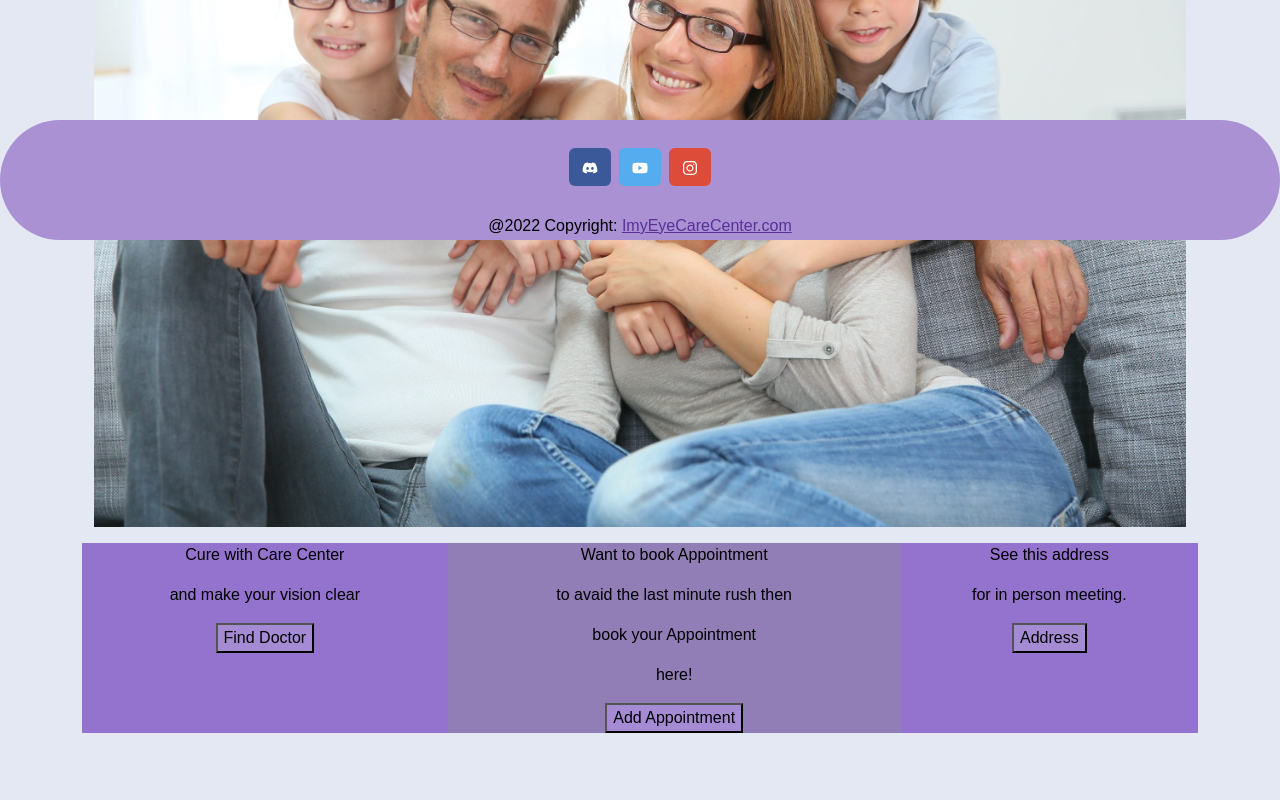
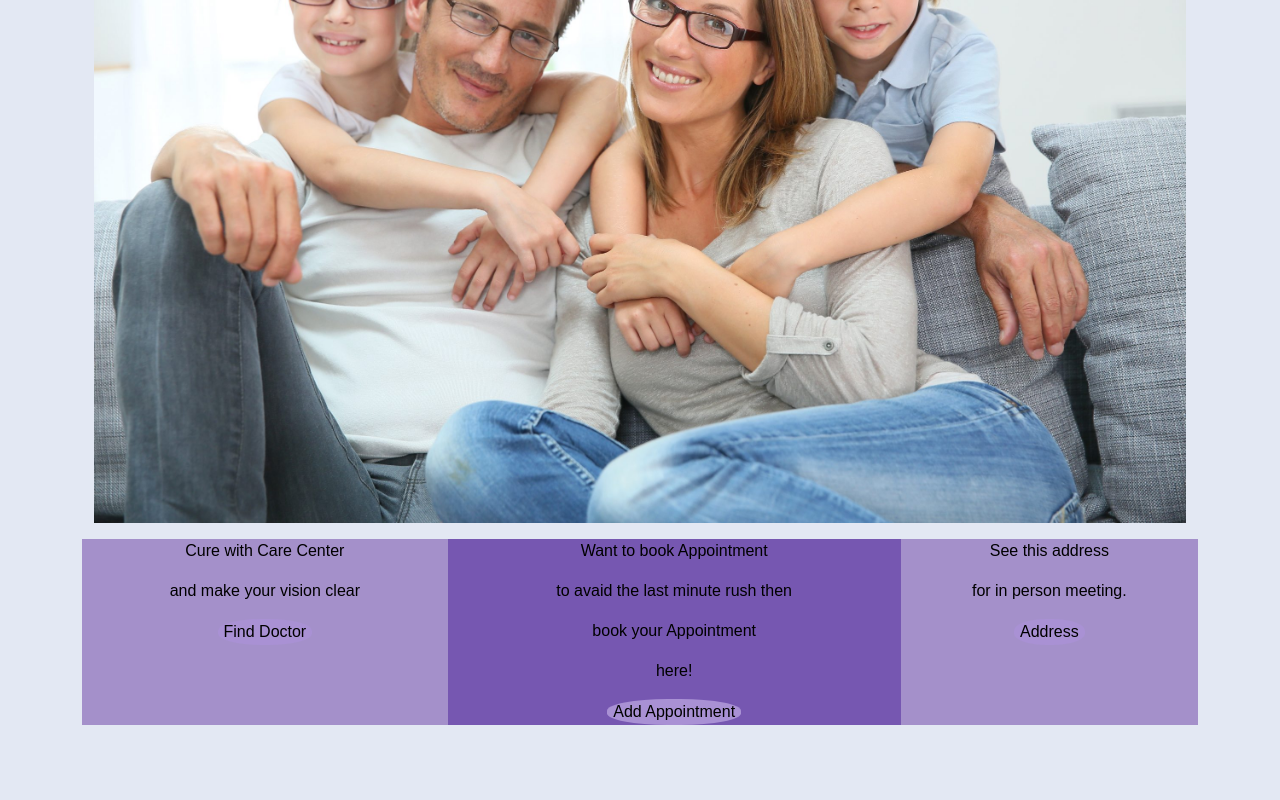
Before and after one commit to pilot-satyam/MedicalProject, a React (Create React App) app in the folder MedicalProjects/frontend/: page /services in a window 1280 px wide. Shown: the part 560-1360 px from the top of the page. Built offline with nearby package versions, Linux system fonts and the light colour scheme.

Commit message:
signUp changes

```diff
--- a/MedicalProjects/frontend/src/Style/Global.css
+++ b/MedicalProjects/frontend/src/Style/Global.css
@@ -5,7 +5,9 @@
 
 .button {
   align-items: center;
-  background-color: #a48bd3;
+  background-color: #a991d4;
+  border-radius: 45%;
+  border: none;
 }
 
 /* img {
@@ -84,8 +86,8 @@
     display: table-cell;
   }
   .bg1{
-    background-color: #9373ce;
+    background-color: #a490ca;
   }
   .bg2{
-    background-color: #927eb7;
+    background-color: #7657b1;
   }
--- a/MedicalProjects/frontend/src/Style/footer.css
+++ b/MedicalProjects/frontend/src/Style/footer.css
@@ -16,10 +16,19 @@ position: relative;
 }
 
 #footer {
-  position: fixed;
+
+
+    width: 100%;
+    position: relative;
+    bottom: -10em;
+    margin-top: 5em;
+
+
+  /* position: fixed;
   bottom: 0;
   width: 100%;
-  height: 7.5rem;            /* Footer height */
+  height: 7.5rem; */
+              /* Footer height */
 }
 
 .bottomfooter
--- a/MedicalProjects/frontend/src/pages/Signup.js
+++ b/MedicalProjects/frontend/src/pages/Signup.js
@@ -5,7 +5,8 @@ import {Row,Col} from 'react-bootstrap'
 import { useState } from "react";
 
 
-const Signup = () =>{
+
+const Signup = () => {
 
     const[data,setData] = useState({
         name:'',
@@ -49,7 +50,7 @@ const Signup = () =>{
         <CardBody>
             <Form>
                 <FormGroup>
-                    <label for="name">Enter Name</label>
+                    <label htmlFor="name">Enter Name</label>
                     <br></br>
                     <input type="text"
                     placeholder="Enter Name"
@@ -60,14 +61,14 @@ const Signup = () =>{
                 </FormGroup>
 
                 <FormGroup>
-                    <label for="email">Enter Email</label> <br></br>
+                    <label htmlFor="email">Enter Email</label> <br></br>
                     <input type="email" placeholder="Enter email" invalid="true" id="name"
                     onChange= {(e)=>handleChange(e,'email')}
                     value = {data.email}></input>
                 </FormGroup>
 
                 <FormGroup>
-                    <label for="password">Enter Password</label> <br></br>
+                    <label htmlFor="password">Enter Password</label> <br></br>
                     <input type="password" placeholder="Enter Password" invalid="true" id="password"
                     onChange= {(e)=>handleChange(e,'password')}
                     value = {data.password}></input>
```
